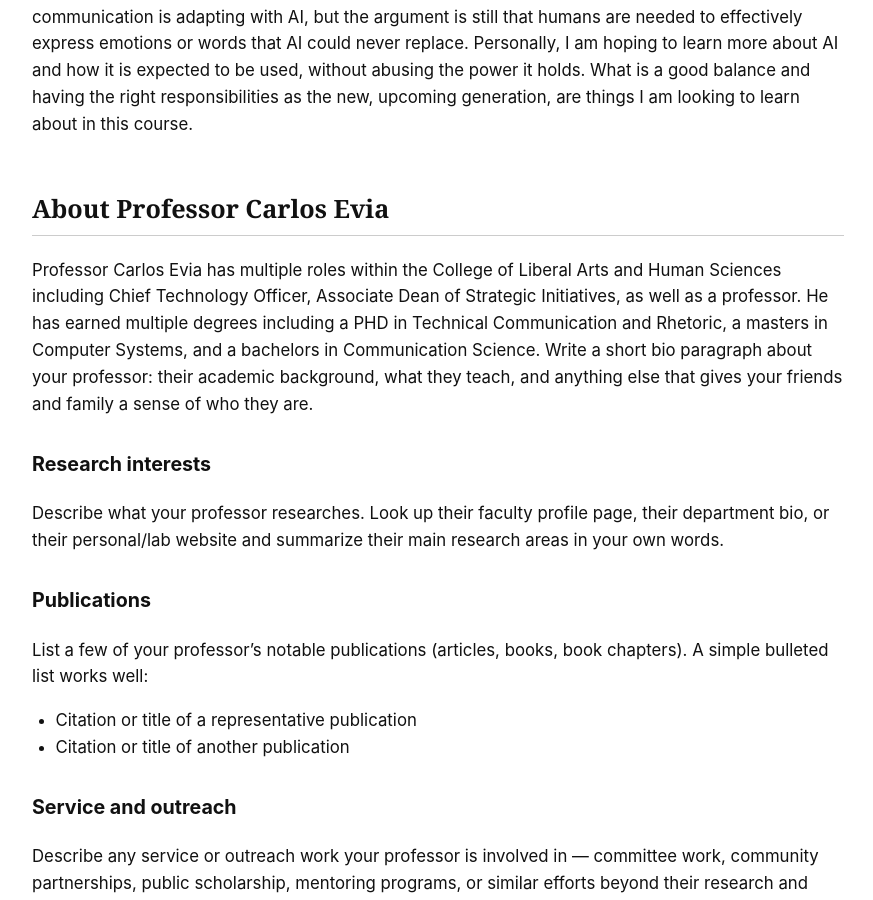
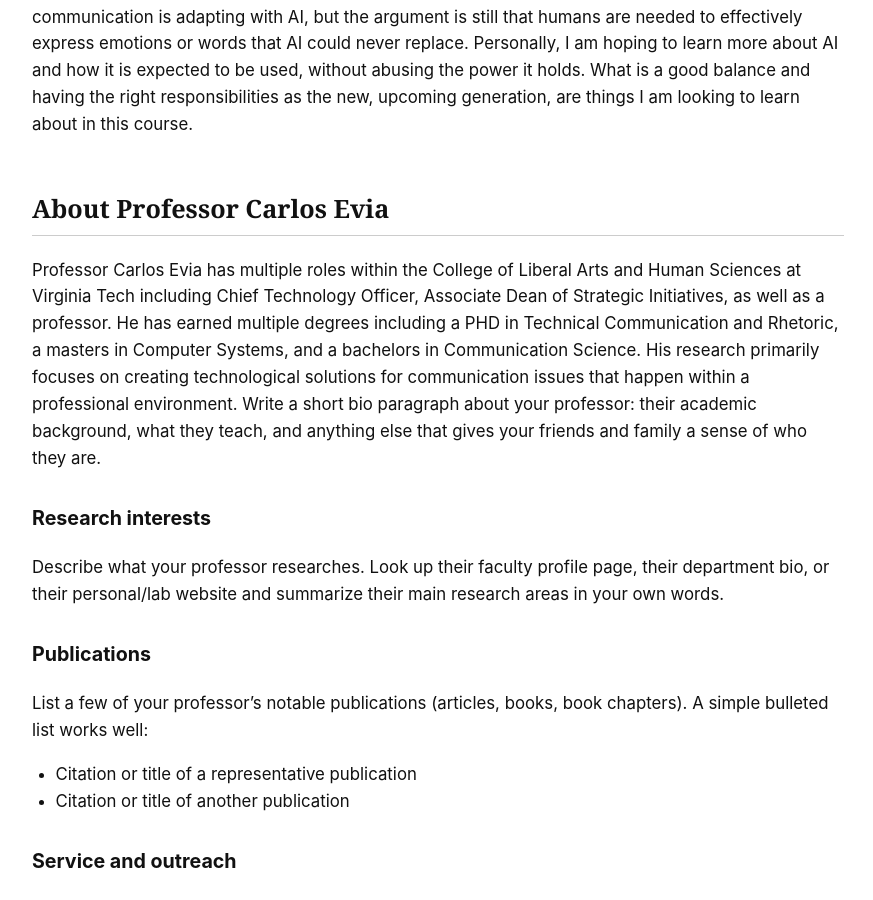
Before and after one commit to annaolszowy27/myawesomesemester, a Jekyll site: the page built from _courses/course-01.md, in a window 1280 px wide and 900 px high, scrolled down 578 px. Shown: the whole window, without its empty margins (202-1075 px from the left). Built offline with Jekyll 4.4.1, drawn with Linux system fonts in a browser that asks for light colours.

Commit message:
Update course-01.md

```diff
--- a/_courses/course-01.md
+++ b/_courses/course-01.md
@@ -16,7 +16,7 @@ Communication Senior Seminar is a course that's content changes each semester ba
 
 ## About Professor Carlos Evia
 
-Professor Carlos Evia has multiple roles within the College of Liberal Arts and Human Sciences including Chief Technology Officer, Associate Dean of Strategic Initiatives, as well as a professor. He has earned multiple degrees including a PHD in Technical Communication and Rhetoric, a masters in Computer Systems, and a bachelors in Communication Science.  Write a short bio paragraph about your professor: their academic background, what
+Professor Carlos Evia has multiple roles within the College of Liberal Arts and Human Sciences at Virginia Tech including Chief Technology Officer, Associate Dean of Strategic Initiatives, as well as a professor. He has earned multiple degrees including a PHD in Technical Communication and Rhetoric, a masters in Computer Systems, and a bachelors in Communication Science. His research primarily focuses on creating technological solutions for communication issues that happen within a professional environment.    Write a short bio paragraph about your professor: their academic background, what
 they teach, and anything else that gives your friends and family a sense of who
 they are.
 
```
